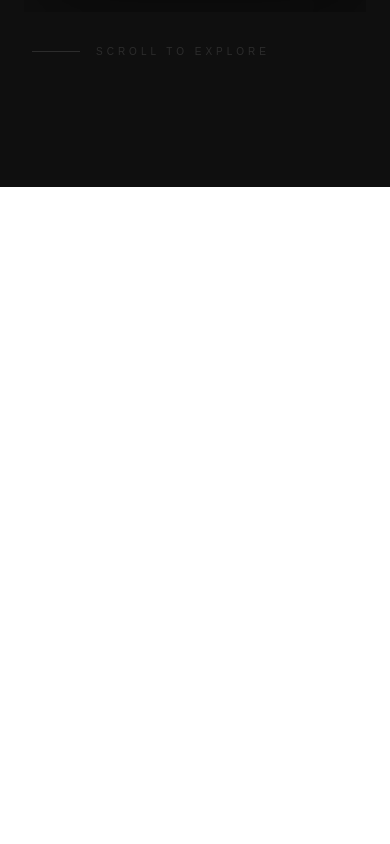
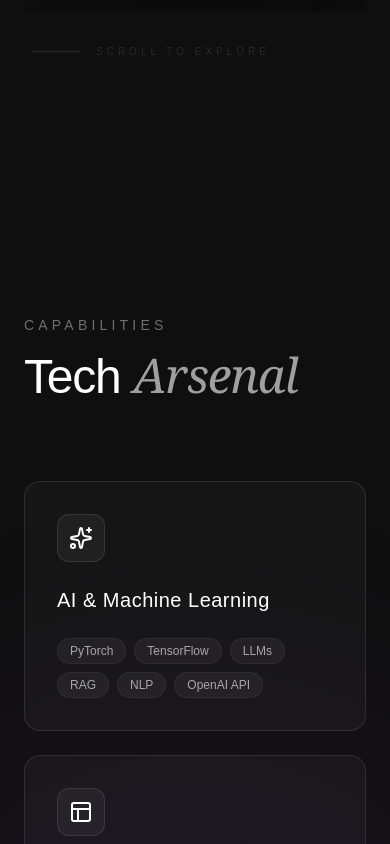
Before and after one commit to IamFaisal11/portfolio, a Next.js app: page / in a window 390 px wide. Shown: the part 5834-6678 px from the top of the page. Before the commit the page ends 6021 px from the top, so only its background shows below. Built offline with nearby package versions, Linux system fonts and the light colour scheme.

Commit message:
Updated ui

```diff
--- a/src/app/page.tsx
+++ b/src/app/page.tsx
@@ -1,5 +1,6 @@
 import ScrollyCanvas from "@/components/ScrollyCanvas";
 import ProjectsGrid from "@/components/Projects";
+import SkillsSection from "@/components/Skills";
 
 export default function Home() {
   return (
@@ -15,6 +16,8 @@
         after the 500vh scroll sequence completes.
       */}
       <ProjectsGrid />
+
+      <SkillsSection />
     </main>
   );
 }
--- /dev/null
+++ b/src/components/Skills.tsx
@@ -0,0 +1,122 @@
+"use client";
+
+import { motion } from "framer-motion";
+import {
+  Code2,
+  Cpu,
+  Database,
+  Globe,
+  Layers,
+  Layout,
+  MessageSquare,
+  Sparkles,
+  Terminal,
+  Zap
+} from "lucide-react";
+
+const skillCategories = [
+  {
+    title: "AI & Machine Learning",
+    icon: <Sparkles className="w-6 h-6" />,
+    skills: ["PyTorch", "TensorFlow", "LLMs", "RAG", "NLP", "OpenAI API"],
+    color: "from-purple-500/20 to-blue-500/20"
+  },
+  {
+    title: "Frontend Engineering",
+    icon: <Layout className="w-6 h-6" />,
+    skills: ["React", "Next.js", "TypeScript", "Tailwind CSS", "Framer Motion", "Three.js"],
+    color: "from-blue-500/20 to-cyan-500/20"
+  },
+  {
+    title: "Backend & Systems",
+    icon: <Terminal className="w-6 h-6" />,
+    skills: ["Node.js", "Python", "Go", "PostgreSQL", "Redis", "Docker"],
+    color: "from-emerald-500/20 to-teal-500/20"
+  },
+  {
+    title: "Creative Tools",
+    icon: <Zap className="w-6 h-6" />,
+    skills: ["Figma", "Blender", "After Effects", "Motion Graphics", "UX Design"],
+    color: "from-orange-500/20 to-red-500/20"
+  }
+];
+
+export default function SkillsSection() {
+  return (
+    <section className="bg-[#0f0f0f] py-32 px-6 lg:px-12 relative overflow-hidden">
+      {/* Background Ambient Glow */}
+      <div className="absolute top-1/2 left-1/2 -translate-x-1/2 -translate-y-1/2 w-[800px] h-[800px] bg-purple-500/5 blur-[120px] rounded-full pointer-events-none" />
+
+      <div className="max-w-[1400px] mx-auto relative z-10">
+        <div className="flex flex-col mb-20">
+          <h2 className="text-sm uppercase tracking-[0.3em] text-white/40 mb-4">Capabilities</h2>
+          <h3 className="text-5xl md:text-7xl font-light tracking-tight text-white m-0">
+            Tech <span className="font-serif italic text-white/60">Arsenal</span>
+          </h3>
+        </div>
+
+        <div className="grid grid-cols-1 md:grid-cols-2 lg:grid-cols-4 gap-6">
+          {skillCategories.map((category, idx) => (
+            <motion.div
+              key={idx}
+              initial={{ opacity: 0, y: 20 }}
+              whileInView={{ opacity: 1, y: 0 }}
+              viewport={{ once: true }}
+              transition={{ delay: idx * 0.1 }}
+              whileHover={{ y: -5 }}
+              className={`p-8 rounded-2xl bg-white/[0.03] border border-white/10 relative group overflow-hidden`}
+            >
+              <div className={`absolute inset-0 bg-gradient-to-br ${category.color} opacity-0 group-hover:opacity-100 transition-opacity duration-500`} />
+
+              <div className="relative z-10">
+                <div className="w-12 h-12 rounded-xl bg-white/5 flex items-center justify-center mb-6 text-white group-hover:scale-110 transition-transform duration-500 border border-white/10">
+                  {category.icon}
+                </div>
+
+                <h4 className="text-xl font-medium text-white mb-6 tracking-wide">
+                  {category.title}
+                </h4>
+
+                <div className="flex flex-wrap gap-2">
+                  {category.skills.map((skill, sIdx) => (
+                    <span
+                      key={sIdx}
+                      className="px-3 py-1 rounded-full bg-white/5 border border-white/5 text-xs text-white/60 group-hover:text-white/90 group-hover:border-white/20 transition-all duration-300"
+                    >
+                      {skill}
+                    </span>
+                  ))}
+                </div>
+              </div>
+            </motion.div>
+          ))}
+        </div>
+
+        {/* Floating Marquee or Additional Info */}
+        <div className="mt-24 pt-12 border-t border-white/5 flex flex-wrap justify-between items-center gap-8">
+            <div className="flex items-center gap-4 text-white/40">
+                <div className="flex -space-x-2">
+                    {[1, 2, 3, 4].map((i) => (
+                        <div key={i} className="w-8 h-8 rounded-full bg-white/10 border border-[#0f0f0f] flex items-center justify-center">
+                            <Layers className="w-3 h-3" />
+                        </div>
+                    ))}
+                </div>
+                <p className="text-sm font-light">Continuously expanding my toolset</p>
+            </div>
+
+            <div className="flex gap-12">
+                <div className="flex flex-col">
+                    <span className="text-3xl font-light text-white leading-none">50+</span>
+                    <span className="text-[10px] uppercase tracking-widest text-white/30 mt-2">Projects Completed</span>
+                </div>
+                <div className="flex flex-col">
+                    <span className="text-3xl font-light text-white leading-none">~4y</span>
+                    <span className="text-[10px] uppercase tracking-widest text-white/30 mt-2">Engineering Experience</span>
+                </div>
+            </div>
+        </div>
+      </div>
+    </section>
+  );
+}
```
